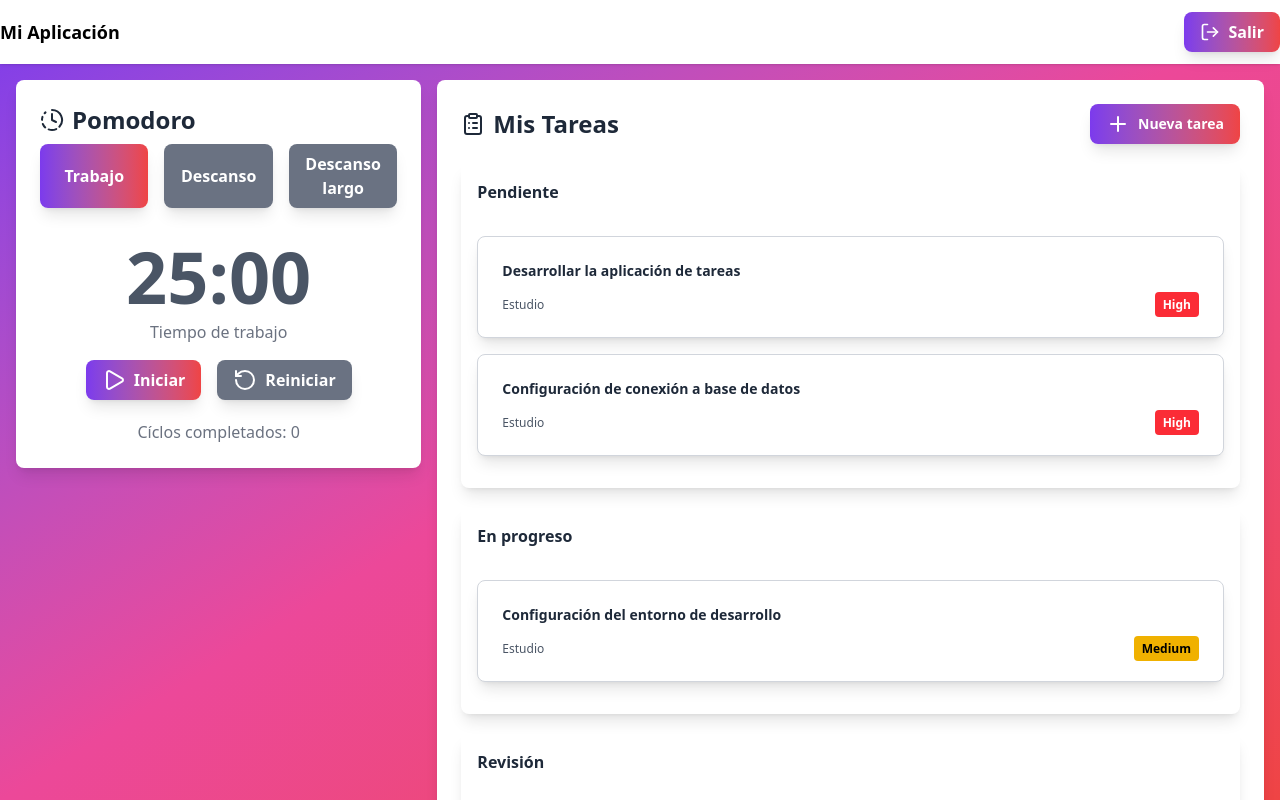
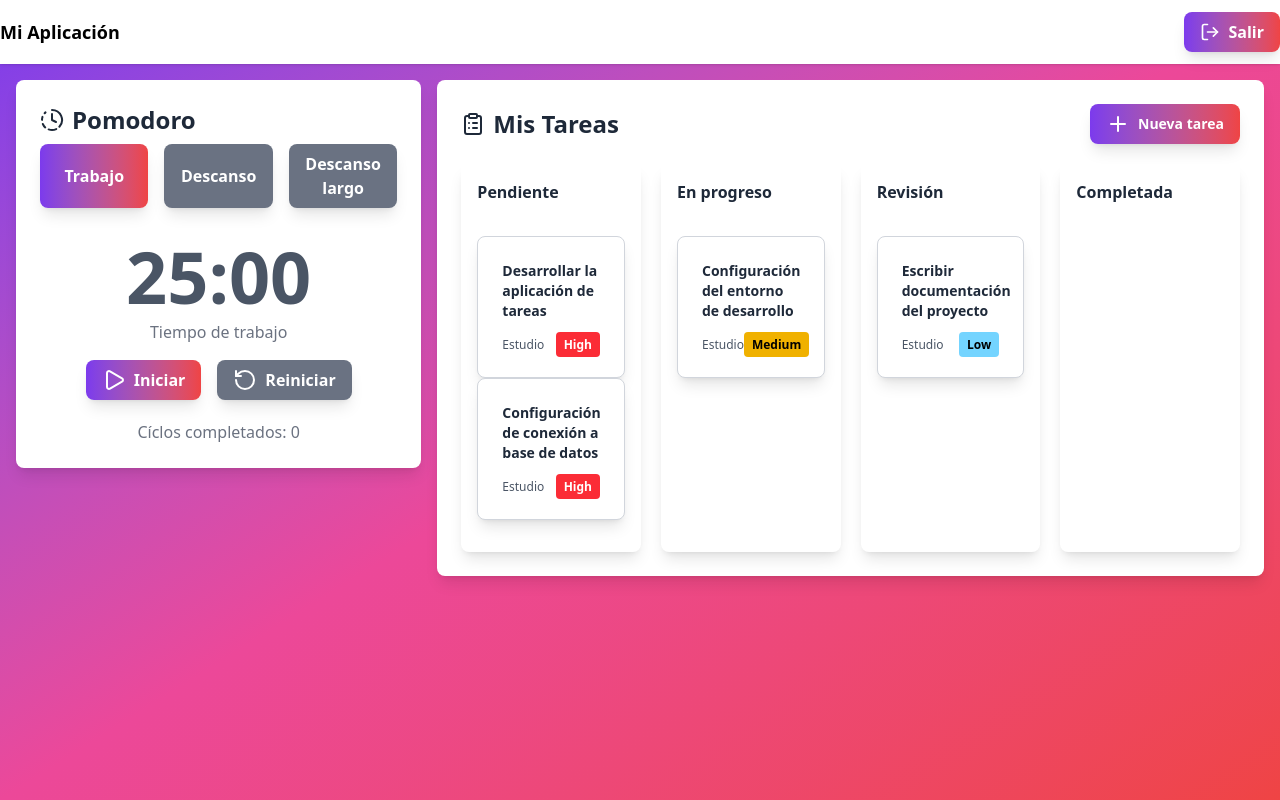
Before and after one commit to sermarmar/task-build-app, a React (Vite) app: page /home in a window 1280 px wide. Shown: the top 800 px of the page. Built offline with nearby package versions, Linux system fonts and the light colour scheme; sample sign-in values are in the browser's storage.

Commit message:
Añadir drag y drop para tareas

```diff
--- a/package.json
+++ b/package.json
@@ -10,6 +10,7 @@
     "preview": "vite preview"
   },
   "dependencies": {
+    "@hello-pangea/dnd": "^18.0.1",
     "lucide-react": "^0.563.0",
     "react": "^19.2.0",
     "react-dom": "^19.2.0",
--- a/src/app/features/tasks/components/TaskCard.tsx
+++ b/src/app/features/tasks/components/TaskCard.tsx
@@ -1,4 +1,5 @@
 
+import { Draggable } from '@hello-pangea/dnd';
 import { Badge } from '../../../components/ux/Badge';
 import { Card, CardBody, CardText, CardTitle } from '../../../components/ux/Card';
 import type { Task } from '../models/Task';
@@ -9,6 +10,13 @@ interface TaskCardProps {
 
 export const TaskCard: React.FC<TaskCardProps> = ({ task }) => {
     return (
+        <Draggable draggableId={task.id.toString()} index={0}>
+            {(provided) => (
+                <div
+                    ref={provided.innerRef}
+                    {...provided.draggableProps}
+                    {...provided.dragHandleProps}
+                >
                     <Card className='border border-gray-300'>
                         <CardTitle className="text-sm">{ task.title }</CardTitle>
                         <CardBody className="text-xs text-gray-600 mt-2 flex justify-between items-center">
@@ -18,5 +26,8 @@ export const TaskCard: React.FC<TaskCardProps> = ({ task }) => {
                             </CardText>
                         </CardBody>
                     </Card>
+                </div>
+            )}
+        </Draggable>
     );
 }
--- a/src/app/features/tasks/components/TaskColumns.tsx
+++ b/src/app/features/tasks/components/TaskColumns.tsx
@@ -1,3 +1,4 @@
+import { DragDropContext } from "@hello-pangea/dnd";
 import type { Status } from "../models/Status";
 import type { Task } from "../models/Task";
 import { TasksColumn } from "./TasksColumn";
@@ -11,13 +12,44 @@ export const TaskColumns: React.FC<TaskColumnsProps> = ({ status, tasks }) => {
 
     const activeStates = status.filter(s => s.active);
 
-    const columnsNumber = `grid-cols-${activeStates.length.toString()}`;
-    const classes = `grid gap-5 ${columnsNumber}`;
+    const colsMap: Record<number, string> = {
+        1: 'grid-cols-1',
+        2: 'grid-cols-2',
+        3: 'grid-cols-3',
+        4: 'grid-cols-4',
+        5: 'grid-cols-5',
+        6: 'grid-cols-6',
+    };
+    const classes = `grid gap-5 ${colsMap[activeStates.length] ?? 'grid-cols-3'}`;
+
+    const onDragEnd = (result: any) => {
+        const { destination, source } = result;
+
+        if (!destination) return;
+
+        if (destination.droppableId === source.droppableId) {
+            // Reorder within the same column
+            const columnTasks = tasks.filter(t => t.status.id.toString() === source.droppableId);
+            const [movedTask] = columnTasks.splice(source.index, 1);
+            columnTasks.splice(destination.index, 0, movedTask);
+        } else {
+            // Move to a different column
+            const sourceColumnTasks = tasks.filter(t => t.status.id.toString() === source.droppableId);
+            const [movedTask] = sourceColumnTasks.splice(source.index, 1);
+            movedTask.status = activeStates.find(s => s.id.toString() === destination.droppableId)!;
+        }
+
+
+    };
+
     return (
-        <div className={classes}>
-            { activeStates.map((state, index) => (
-                <TasksColumn key={index} status={state} tasks={tasks.filter(t => t.status.id === state.id)} />
-            ))}
-        </div>
+        <DragDropContext onDragEnd={onDragEnd}>
+            <div className={classes}>
+                { activeStates.map((state, index) => (
+                    <TasksColumn key={index} status={state} tasks={tasks.filter(t => t.status.id === state.id)} />
+                ))}
+            </div>
+        </DragDropContext>
+
     );
 }
--- a/src/app/features/tasks/components/TasksColumn.tsx
+++ b/src/app/features/tasks/components/TasksColumn.tsx
@@ -1,9 +1,9 @@
 import { useState } from "react";
-import { Card, CardBody, CardTitle, CardHeader, CardText } from '../../../components/ux/Card';
+import { Card, CardBody, CardTitle, CardHeader } from '../../../components/ux/Card';
 import type { Task } from "../models/Task";
 import type { Status } from "../models/Status";
-import { Badge } from "../../../components/ux/Badge";
 import { TaskCard } from "./TaskCard";
+import { Droppable } from "@hello-pangea/dnd";
 
 interface TasksColumnProps {
     status: Status;
@@ -21,16 +21,17 @@ export const TasksColumn: React.FC<TasksColumnProps> = ({ status, tasks }) => {
             </CardHeader>
 
             <CardBody className="flex flex-col gap-4 mb-4 p-4">
-            { tasksData.map((task) => (
-                <TaskCard key={task.id} task={task} />
-            )) }
-            {
-                tasksData.length === 0 && (
-                <div className="text-gray-500 text-center">
-                    No hay tareas en esta columna
-                </div>
-                )
-            }
+                <Droppable droppableId={status.id.toString()}>
+                    {(provided) => (
+                        <div {...provided.droppableProps} ref={provided.innerRef}>
+                            {tasksData.map((task) => (
+                                <TaskCard key={task.id} task={task} />
+                            ))}
+                            {provided.placeholder}
+                        </div>
+                    )}
+                </Droppable>
+
             </CardBody>
         </Card>
     );
```
Also changed, not shown: 2 other files (tests, documents, lock files or other folders). Lines whose indentation alone changed are shown as unchanged.
